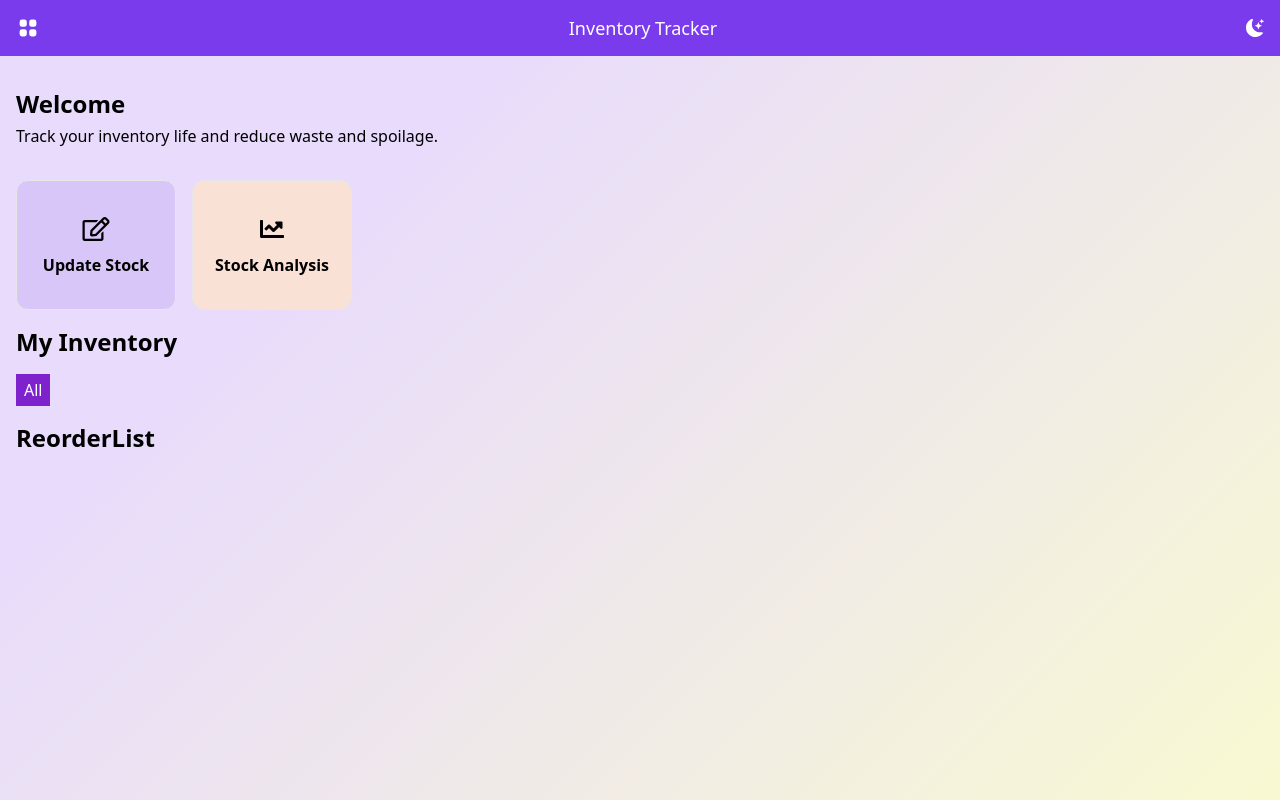
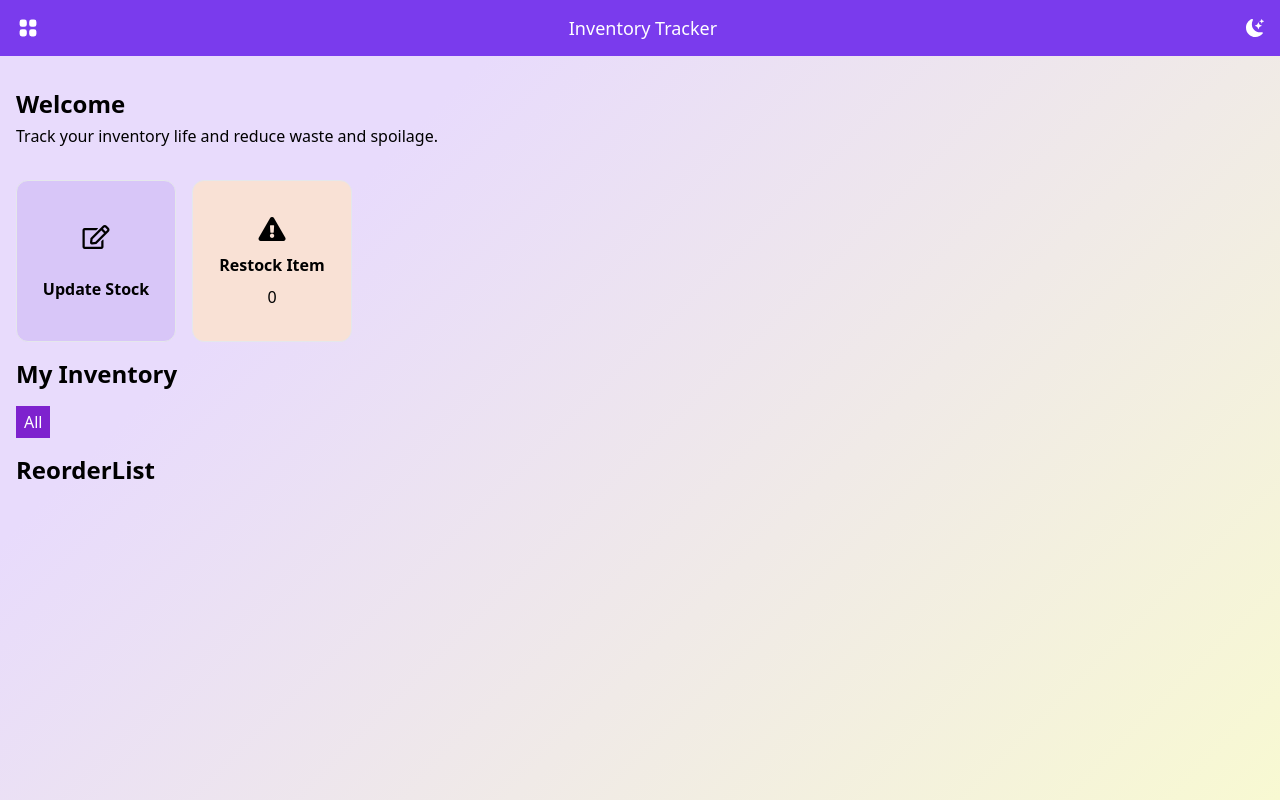
Before and after one commit to husaininajib/expiration-tracker, a React (Create React App) app: page / in a window 1280 px wide. Built offline with nearby package versions, Linux system fonts and the light colour scheme.

Commit message:
styling hero component

```diff
--- a/src/App.js
+++ b/src/App.js
@@ -37,6 +37,7 @@ function App() {
           showForm={showForm}
           setShowForm={setShowForm}
           toolsOption={toolsOption}
+          reorderStock={newReorder}
         />
         <InventoryContainer
           products={products}
--- a/src/components/hero/HeroContainer.js
+++ b/src/components/hero/HeroContainer.js
@@ -3,15 +3,34 @@ import Heading from "../Heading"
 import Text from "../Text"
 import Tools from "./Tools"
 
-const HeroContainer = (props) => {
+const HeroContainer = ({ reorderStock, setShowForm }) => {
   return (
     <section className="px-4 mt-8">
       <Heading title="Welcome" />
       <Text />
       <div className="tools mt-8 flex gap-4">
-        {props.toolsOption.map((tool, index) => {
+        {/* {props.toolsOption.map((tool, index) => {
           return <Tools key={index} tool={tool} openForm={props.setShowForm} />
-        })}
+        })} */}
+        <article
+          className="card grid gap-2 place-items-center w-40 py-8 rounded-xl border cursor-pointer"
+          onClick={() => setShowForm(true)}
+        >
+          <div className="text-2xl">
+            <i className="far fa-edit"></i>
+          </div>
+          <span className="font-semibold">Update Stock</span>
+        </article>
+        <article
+          className="card grid gap-2 place-items-center w-40 py-8 rounded-xl border cursor-pointer"
+          // onClick={() => openForm(true)}
+        >
+          <div className="text-2xl">
+            <i className="fas fa-exclamation-triangle"></i>
+          </div>
+          <span className="font-semibold">Restock Item</span>
+          <span>{reorderStock.length}</span>
+        </article>
       </div>
     </section>
   )
--- a/src/components/inventoryList/hooks/useReorderPoint.js
+++ b/src/components/inventoryList/hooks/useReorderPoint.js
@@ -1,17 +1,13 @@
 import React, { useEffect, useState } from "react"
 
 const useReorderPoint = (products) => {
-  const [reorderList, setReorderList] = useState([])
+  // const [reorderList, setReorderList] = useState([])
 
   const newReorder = products.filter((product) => {
     const reorderPoint = product.dailyUsage * product.leadTime
     return product.quantity < reorderPoint
   })
 
-  // useEffect(() => {
-  //   localStorage.setItem("reorderList", JSON.stringify(newReorder))
-  // }, [reorderList])
-
   return { newReorder }
 }
 
--- /dev/null
+++ b/src/components/reorder/ReorderItem.js
@@ -0,0 +1,32 @@
+import React from "react"
+
+const ReorderItem = ({ product }) => {
+  return (
+    <article className="border w-full mt-7">
+      <div className="flex gap-4">
+        <img
+          src={
+            product.imageURL ? product.imageURL : "https://tinyurl.com/3ctc7svd"
+          }
+          alt="product-image"
+          className="w-20 h-20 rounded-lg"
+        />
+        <div>
+          <div className="flex justify-between">
+            <h2 className="uppercase font-bold">{product.productName}</h2>
+            <span className="capitalize">{product.category}</span>
+          </div>
+          <ul className="flex gap-2 font-semibold">
+            <li>{product.quantity}</li>
+            <li className="capitalize">
+              {product.quantity === 1 ? "Stock Left" : "Stocks Left"}
+            </li>
+            <li>Reorder Point: {product.dailyUsage * product.leadTime}</li>
+          </ul>
+        </div>
+      </div>
+    </article>
+  )
+}
+
+export default ReorderItem
--- a/src/components/reorder/ReorderList.js
+++ b/src/components/reorder/ReorderList.js
@@ -1,17 +1,13 @@
 import React from "react"
+import ProductSorted from "../inventoryList/productList/ProductSorted"
+import ReorderItem from "./ReorderItem"
 
 const ReorderList = ({ reorderList }) => {
   return (
     <div className="reorder-container grid gap-3 m-4">
       <h1 className="text-2xl font-semibold">ReorderList</h1>
-      {reorderList.map((item) => {
-        return (
-          <div key={item.id} className="p-4 bg-purple-400 w-2/4">
-            <h2>{item.productName}</h2>
-            <p>current quantity: {item.quantity}</p>
-            <p>reorder point: {item.dailyUsage * item.leadTime}</p>
-          </div>
-        )
+      {reorderList.map((product) => {
+        return <ReorderItem key={product.id} product={product} />
       })}
     </div>
   )
```
